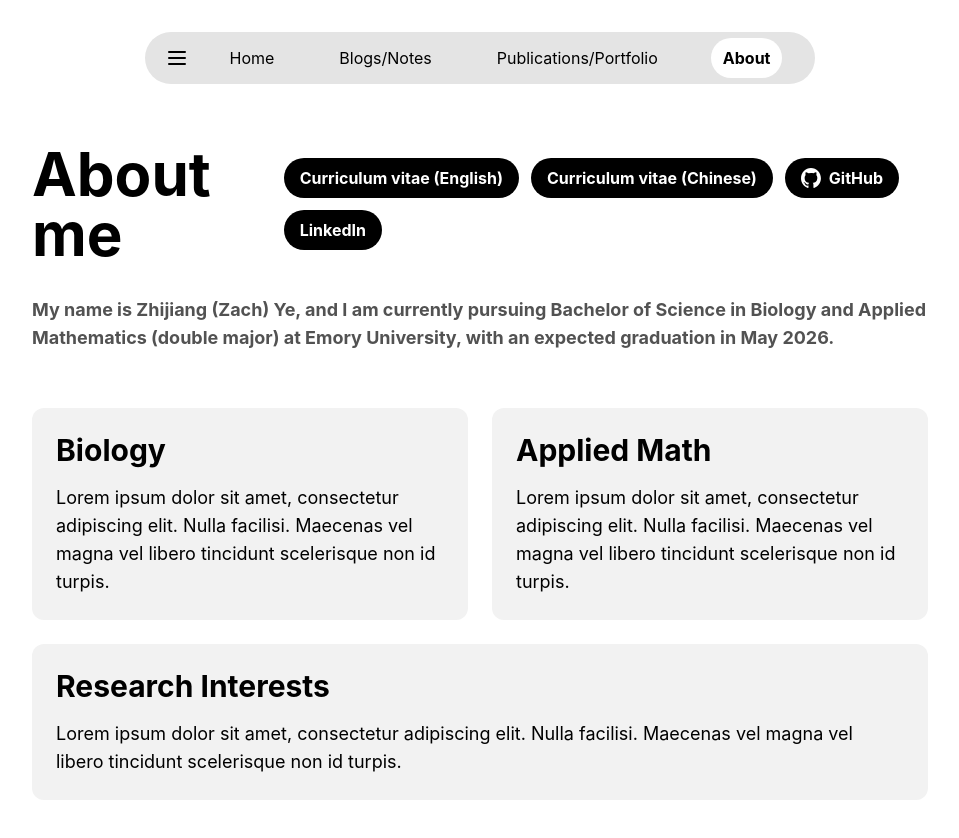
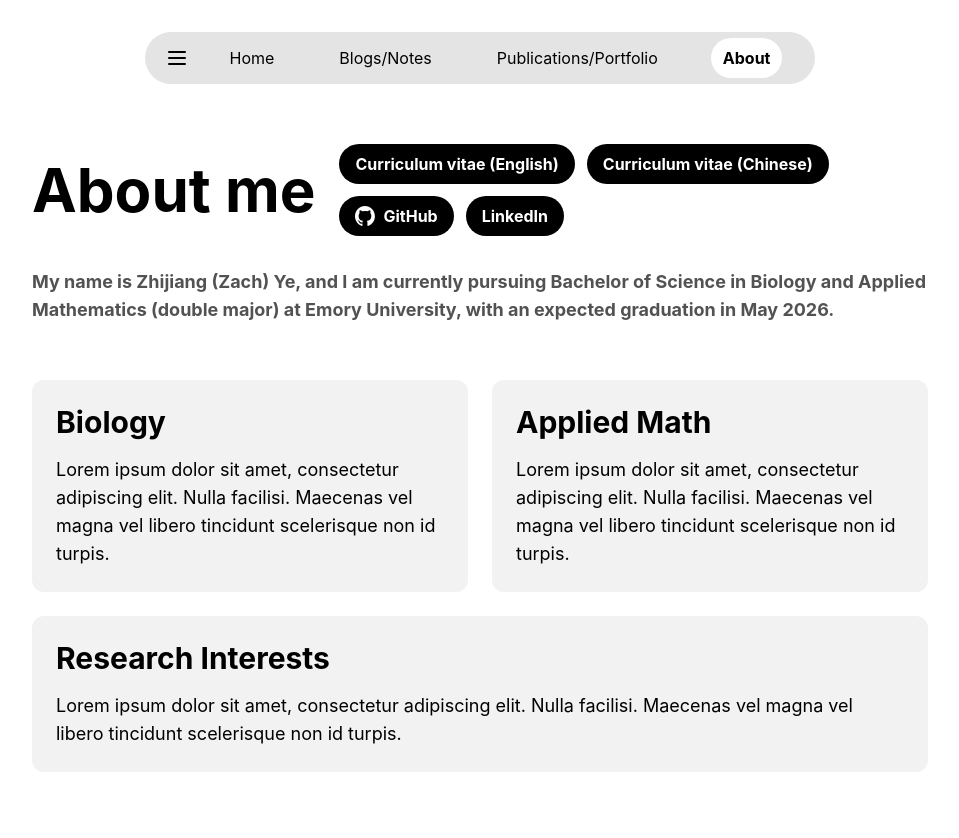
Before and after one commit to Chloriiin/zzzzzachye.github.io, a Next.js app: page /about in a window 1280 px wide. Shown: the top 838 px of the page, without its empty margins (160-1119 px from the left). Built offline with nearby package versions, Linux system fonts and the light colour scheme.

Commit message:
Fix About page layout to keep title and buttons on same line on wider screens

```diff
--- a/src/app/about/page.tsx
+++ b/src/app/about/page.tsx
@@ -5,12 +5,12 @@ export default function About() {
     <main className="flex min-h-screen flex-col items-center px-4 pt-16 pb-24">
       <div className="w-full max-w-4xl">
         <div className="flex flex-col items-start mt-6">
-          <div className="flex flex-col md:flex-row md:items-center md:justify-between w-full">
-            <h1 className="text-5xl md:text-6xl font-bold mb-6 md:mb-0">
+          <div className="flex flex-col sm:flex-row sm:items-center w-full gap-6 mb-8">
+            <h1 className="text-5xl md:text-6xl font-bold whitespace-nowrap">
               About me
             </h1>
 
-            <div className="flex flex-wrap gap-3 mb-8 md:mb-0">
+            <div className="flex flex-wrap gap-3">
               <a
                 href="https://drive.google.com/file/d/1-An8E7yUP2rvaIk2sOIvLIVWWQHk03as/view?usp=sharing"
                 target="_blank"
@@ -53,7 +53,7 @@ export default function About() {
             </div>
           </div>
 
-          <p className="text-lg mb-6 font-bold text-[#525252] mt-8">
+          <p className="text-lg mb-6 font-bold text-[#525252]">
             My name is Zhijiang (Zach) Ye, and I am currently pursuing Bachelor of Science in Biology and Applied
             Mathematics (double major) at Emory University, with an expected graduation in May 2026.
           </p>
```
